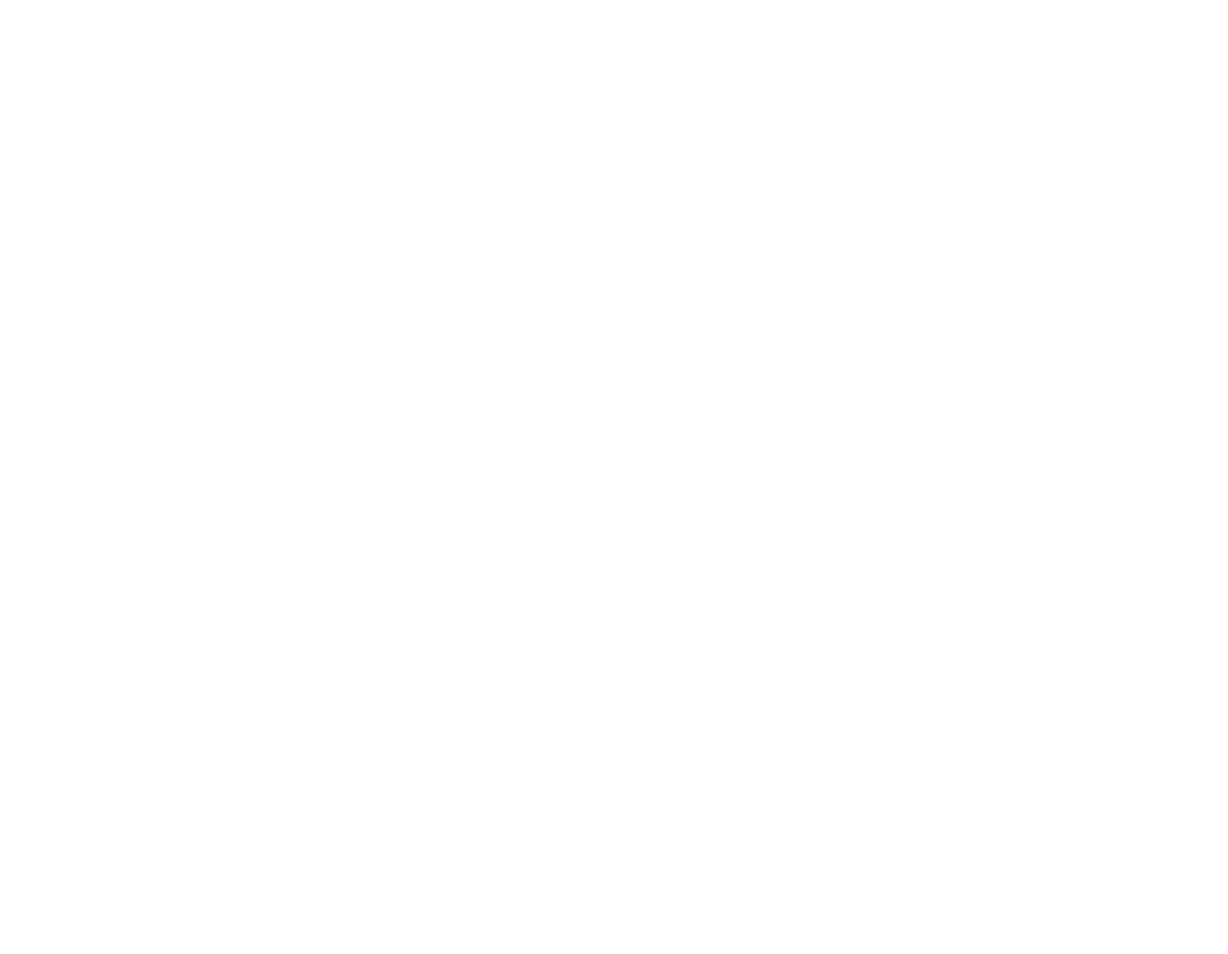
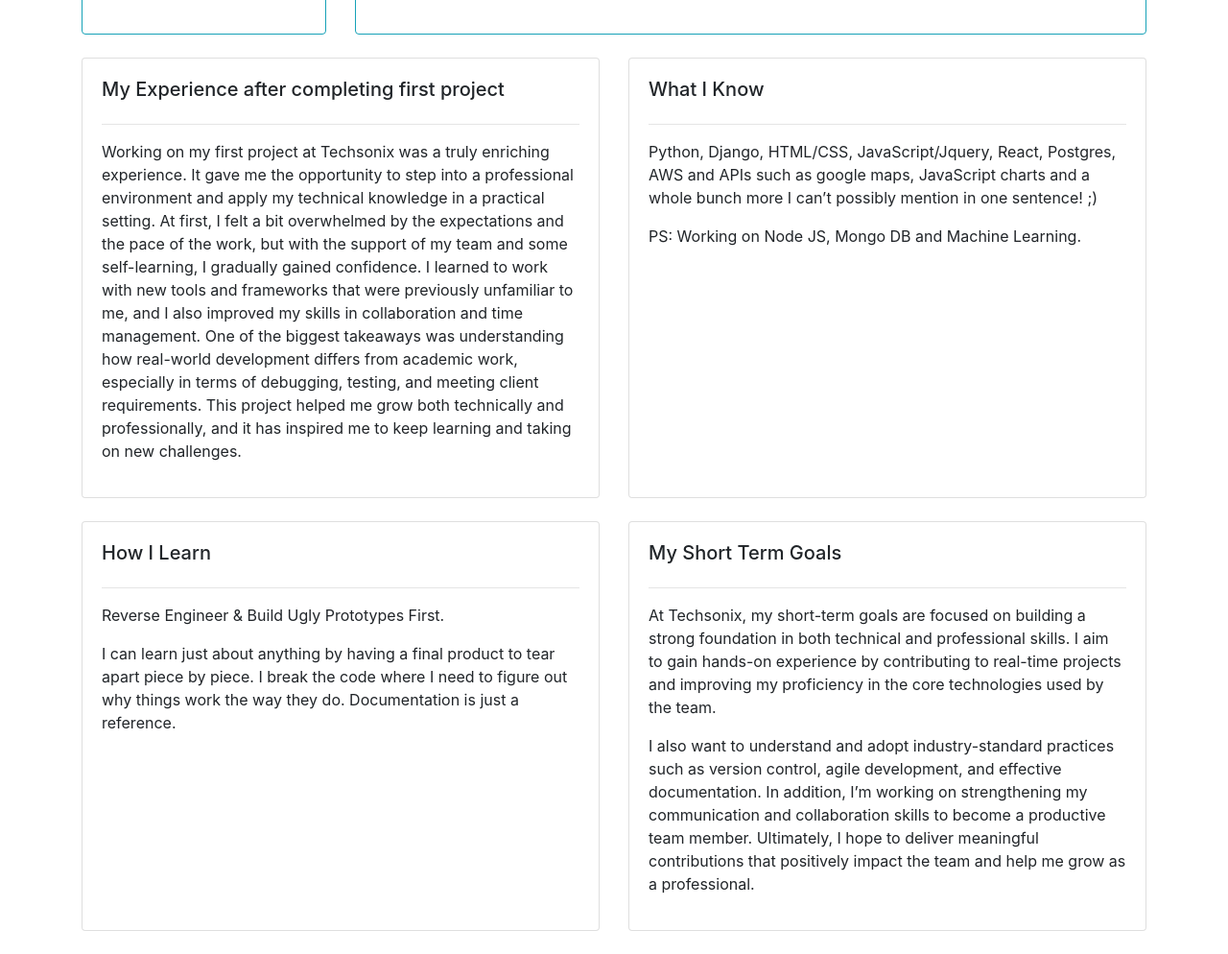
Before and after one commit to pr19iya/django-first-project, a Django app: page / in a window 1280 px wide. Before the commit the part shown is empty. Shown: the part 1540-2534 px from the top of the page at 96% size. Before the commit the page ends 174 px from the top, so only its background shows below. Run offline with Django 5.2, Linux system fonts and the light colour scheme; some libraries are stand-ins or nearby versions.

Commit message:
Update home.html

```diff
--- a/first_app/templates/home.html
+++ b/first_app/templates/home.html
@@ -1,47 +1,96 @@
 
+{% load static %}
 <!DOCTYPE html>
-<html lang="en">
+<html>
 <head>
-    <meta charset="UTF-8">
-    <meta name="viewport" content="width=device-width, initial-scale=1.0">
 	<title>Priya</title>
-    <link rel="stylesheet" href="https://cdn.jsdelivr.net/npm/bootstrap@5.3.6/dist/css/bootstrap.min.css" rel="stylesheet" integrity="sha384-4Q6Gf2aSP4eDXB8Miphtr37CMZZQ5oXLH2yaXMJ2w8e2ZtHTl7GptT4jmndRuHDT" crossorigin="anonymous">"
+	<link href="{% static '/css/main.css'  %}" rel="stylesheet" type="text/css">
+	<link rel="stylesheet" href="https://stackpath.bootstrapcdn.com/bootstrap/4.3.1/css/bootstrap.min.css" integrity="sha384-ggOyR0iXCbMQv3Xipma34MD+dH/1fQ784/j6cY/iJTQUOhcWr7x9JvoRxT2MZw1T" crossorigin="anonymous">
+
 </head>
 <body>
 	<br>
 	<div class="container">
 		<div class="row">
 			<div class="col-md-3">
-                <div class="card card-body"></div>
+				<div class="card card-body h-100  border-info" id="profile-wrapper">
+					<img id="profile-pic" src="{% static 'images/mine.jpg' %}">
+					<hr>
+					<h4>Hi I'm Priya Rajput!</h4>
+					<p>I love coding, doing research and collaborating</p>
 				</div>
+			</div>
+
 			<div class="col-md-9">
-                <div class="card card-body"></div>
+				<div class="card card-body h-100  border-info">
+					<h4>My First Project  as an intern</h4>
+					<hr>
+					<p>As an intern at Techsonix, my first project involved developing a personal portfolio web application.
+                        The goal of the project was to create a responsive and visually appealing platform to showcase my skills, projects, and background.
+                        I used technologies like HTML, CSS, Django, and Bootstrap to build the front-end.
+                    </p>
+                    <p> This project helped me understand the importance of clean UI/UX design, component-based development, and responsive layouts.
+                        I also learned how to deploy a website and manage version control using Git and GitHub.
+                        This experience greatly boosted my confidence and gave me a strong foundation to build more complex web applications in the future.</p>
 
+
+
+					<ul class="social-links">
+						<li><img class="social" src="{% static 'images/instagram.png' %}"></li>
+						<li><img class="social" src="{% static 'images/linkedin.png' %}"></li>
+						<li><img class="social" src="{% static 'images/twitter.png' %}"></li>
+						<li><img class="social" src="{% static 'images/github.png' %}"></li>
+					</ul>
+
+				</div>
 			</div>
 		</div>
 		<br>
 		<div class="row">
 			<div class="col-md-6">
-                <div class="card card-body"></div>
+				<div class="card card-body h-100">
+					<h5>My Experience after completing first project</h5>
+					<hr>
+
+					<p>Working on my first project at Techsonix was a truly enriching experience. It gave me the opportunity to step into a professional environment and apply my technical knowledge in a practical setting. At first, I felt a bit overwhelmed by the expectations and the pace of the work, but with the support of my team and some self-learning, I gradually gained confidence. I learned to work with new tools and frameworks that were previously unfamiliar to me, and I also improved my skills in collaboration and time management. One of the biggest takeaways was understanding how real-world development differs from academic work, especially in terms of debugging, testing, and meeting client requirements. This project helped me grow both technically and professionally, and it has inspired me to keep learning and taking on new challenges.</p>
 					</div>
+			</div>
+
 			<div class="col-md-6">
-                <div class="card card-body"></div>
+				<div class="card card-body h-100">
+					<h5>What I Know</h5>
+					<hr>
+					<p>Python, Django, HTML/CSS, JavaScript/Jquery, React, Postgres, AWS and APIs such as google maps, JavaScript charts and a whole bunch more I can’t possibly mention in one sentence! ;)</p>
+					<p>PS: Working on Node JS, Mongo DB and Machine Learning.</p>
+				</div>
 			</div>
 		</div>
 		<br>
 		<div class="row">
 			<div class="col-md-6">
-                <div class="card card-body"></div>
+				<div class="card card-body h-100">
+					<h5>How I Learn</h5>
+					<hr>
+					<p>Reverse Engineer & Build Ugly Prototypes First.</p>
+
+					<p>I can learn just about anything by having a final product to tear apart piece by piece. I break the code where I need to figure out why things work the way they do. Documentation is just a reference. </p>
 				</div>
+			</div>
+
 			<div class="col-md-6">
-                <div class="card card-body"></div>
+				<div class="card card-body h-100">
+					<h5>My Short Term Goals</h5>
+				<hr>
+				<p>At Techsonix, my short-term goals are focused on building a strong foundation in both technical and professional skills.
+                    I aim to gain hands-on experience by contributing to real-time projects and improving my proficiency in the core technologies used by the team. </p>
+                <p>    I also want to understand and adopt industry-standard practices such as version control, agile development, and effective documentation.
+                    In addition, I’m working on strengthening my communication and collaboration skills to become a productive team member. Ultimately, I hope to deliver meaningful contributions that positively impact the team and help me grow as a professional.</p>
 
+
+				</div>
 			</div>
 		</div>
 		<br>
 	</div>
-
-
-
 </body>
 </html>
```
Lines whose indentation alone changed are shown as unchanged.
